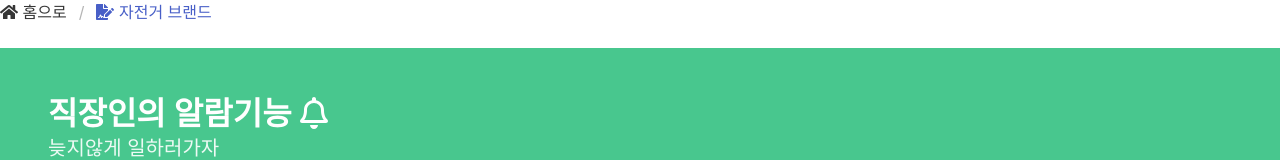
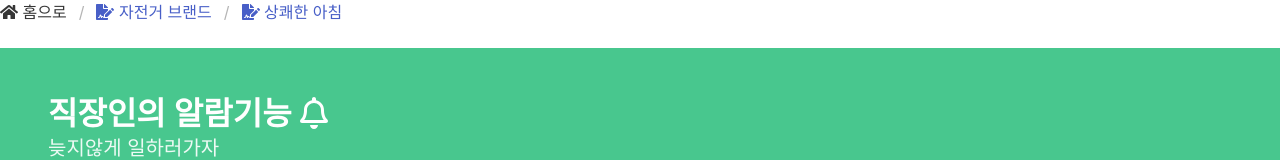
Before and after one commit to wnshckdn/katerwnsgh_1, a Nuxt app: page / in a window 1280 px wide. Shown: the top 160 px of the page. Built offline with nearby package versions, Linux system fonts and the light colour scheme.

Commit message:
add leadmorning template

```diff
--- a/layouts/default.vue
+++ b/layouts/default.vue
@@ -4,6 +4,7 @@
         <ul>
           <li><nuxt-link to="/"><i class="fas fa-home"></i>&nbsp;홈으로</nuxt-link></li>
           <li><nuxt-link to="/worldBicycle"><i class="fas fa-file-signature"></i>&nbsp;자전거 브랜드</nuxt-link></li>
+          <li><nuxt-link to="/leadmorning"><i class="fas fa-file-signature"></i>&nbsp;상쾌한 아침</nuxt-link></li>
         </ul>
     </nav>
     <nuxt/>
```
Also changed, not shown: 1 other file (tests, documents, lock files or other folders).
